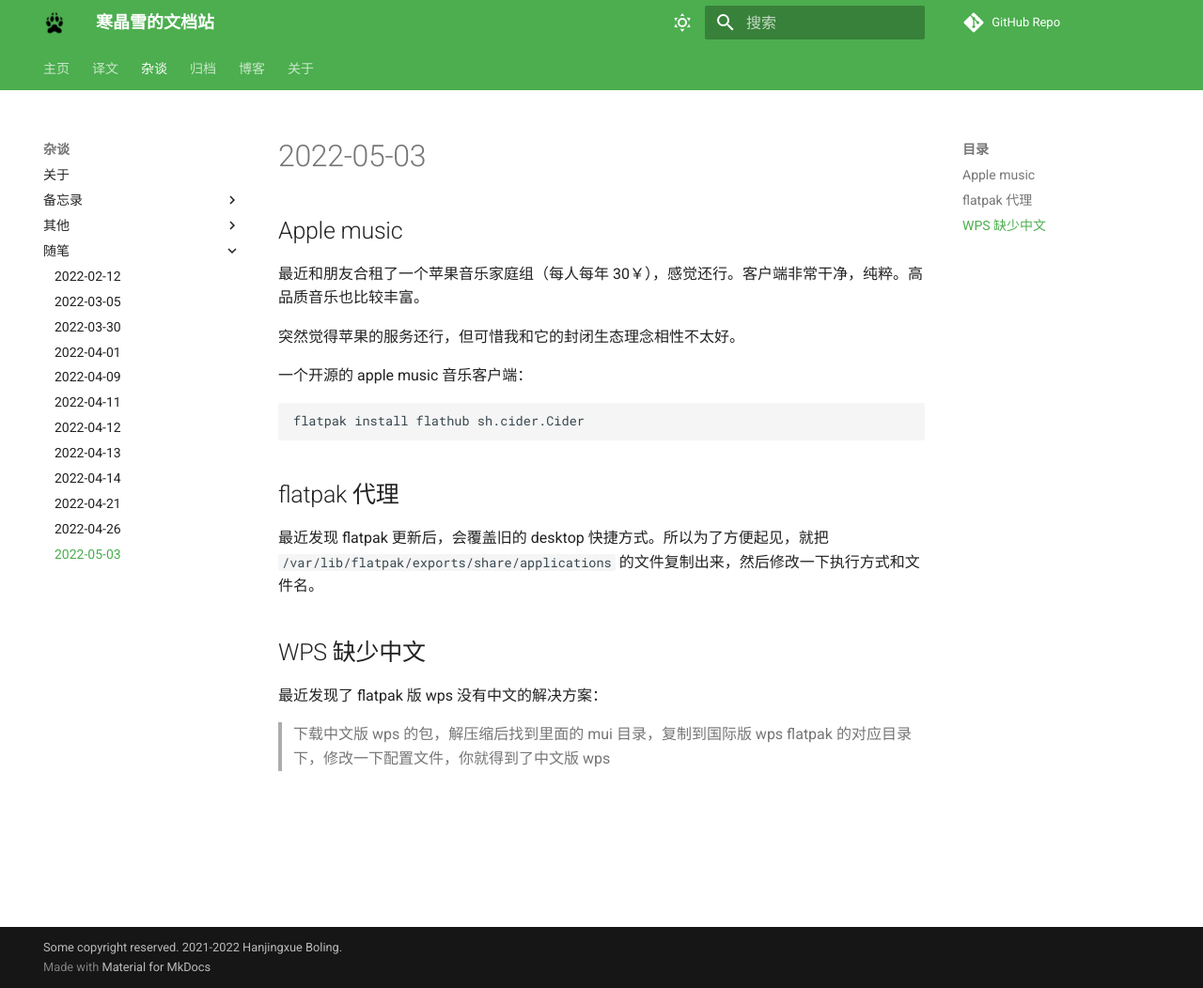
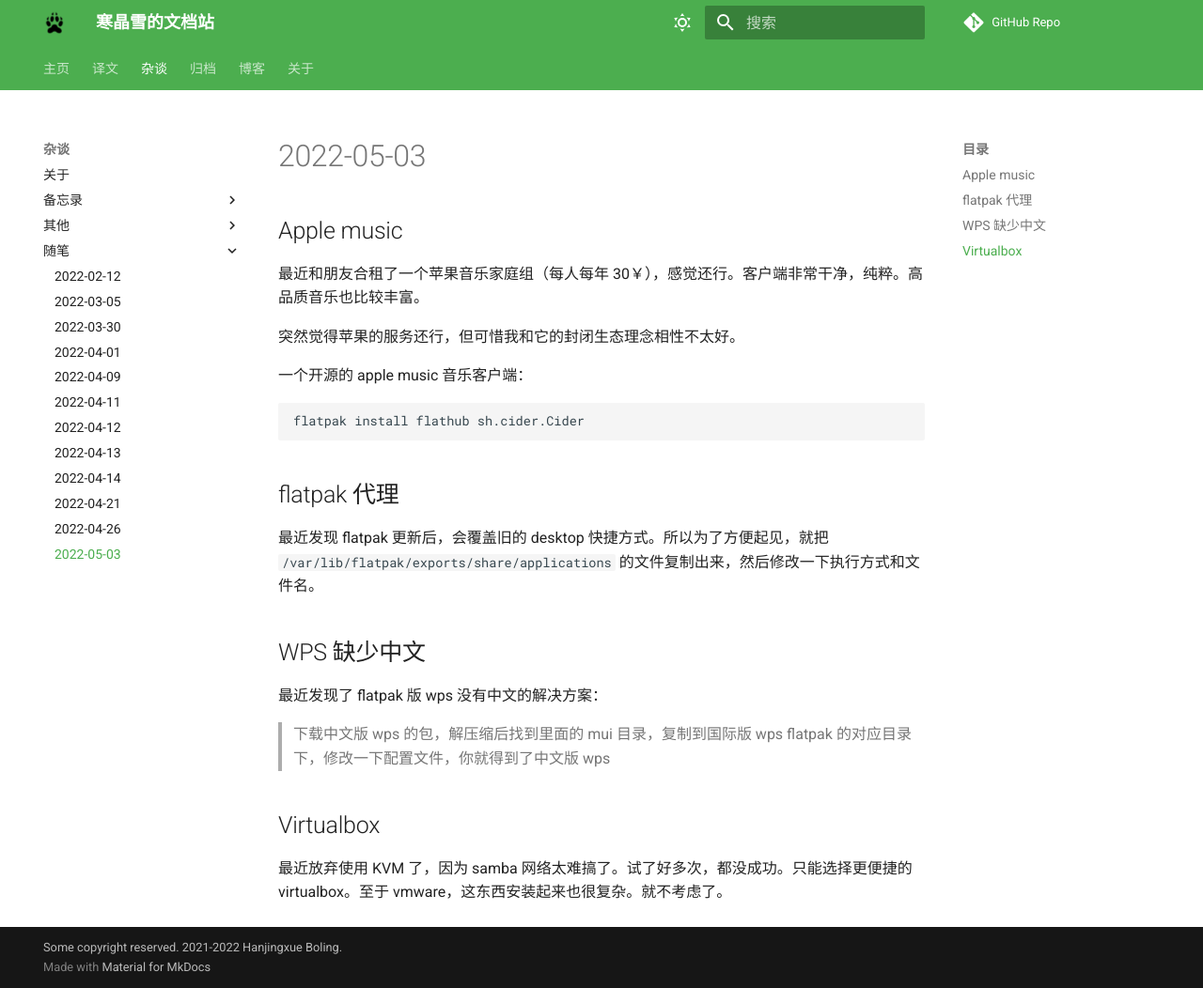
Before and after one commit to Hanjingxue-Boling/Whiteboard, an MkDocs documentation site: the page built from docs/essay/main/2022-05-03.md, in a window 1280 px wide and 1052 px high. Shown: the whole window at 94% size. Built offline with MkDocs 1.6.1 and Material for MkDocs 9.7.7, drawn with Linux system fonts in a browser that asks for light colours; comment, search, counter and statistics services are not loaded.

Commit message:
update 2022-05-03-02

```diff
--- a/docs/essay/main/2022-05-03.md
+++ b/docs/essay/main/2022-05-03.md
@@ -21,3 +21,7 @@
 最近发现了 flatpak 版 wps 没有中文的解决方案：
 
 >下载中文版 wps 的包，解压缩后找到里面的 mui 目录，复制到国际版 wps flatpak 的对应目录下，修改一下配置文件，你就得到了中文版 wps
+
+## Virtualbox
+
+最近放弃使用 KVM 了，因为 samba 网络太难搞了。试了好多次，都没成功。只能选择更便捷的 virtualbox。至于 vmware，这东西安装起来也很复杂。就不考虑了。
```
